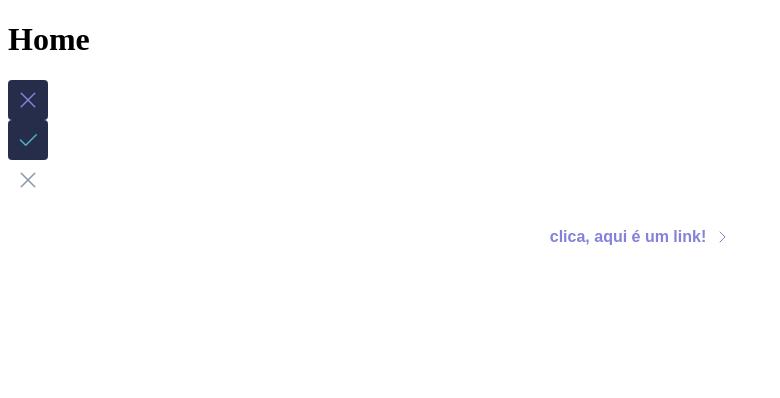
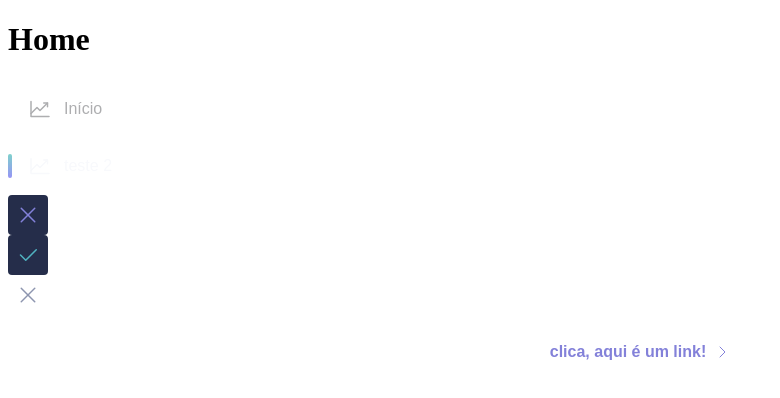
Before and after one commit to mateusrc-dev/bookwise, a Next.js app: page /home in a window 1280 px wide. Shown: the top 398 px of the page, without its empty margins (0-780 px from the left). Built offline with nearby package versions, Linux system fonts and the light colour scheme.

Commit message:
create component Navigation

```diff
--- /dev/null
+++ b/src/components/Navigation/index.tsx
@@ -0,0 +1,25 @@
+import { Div, NavigationContainer } from "./styles";
+import { ChartLineUp } from "phosphor-react";
+
+type NavigationProps = {
+  title: string;
+  selected?: boolean;
+};
+
+export default function Navigation({
+  title,
+  selected = false,
+}: NavigationProps) {
+  return (
+    <NavigationContainer
+      css={{
+        "--selected": selected === true ? "brightness(1)" : "brightness(0.7)",
+      }}
+      href=""
+    >
+      {selected === true && <Div />}
+      <ChartLineUp size={24} color="#F8F9FC" />
+      <p>{title}</p>
+    </NavigationContainer>
+  );
+}
--- /dev/null
+++ b/src/components/Navigation/styles.ts
@@ -0,0 +1,37 @@
+import { styled } from "@/styles";
+import Link from "next/link";
+
+interface Props {
+  variant: boolean;
+}
+
+export const NavigationContainer = styled(Link, {
+  position: "relative",
+  display: "flex",
+  flexDirection: "row",
+  gap: "$3",
+  alignItems: "center",
+  padding: "0 $5",
+  justifyContent: "flex-start",
+  textDecoration: "none",
+  filter: "var(--selected)",
+  p: {
+    color: "$gray100",
+    fontFamily: "$default",
+    fontWeight: "$regular",
+    fontSize: "$md",
+    lineHeight: "$base",
+  },
+  "&:hover": {
+    filter: "brightness(1)",
+  },
+});
+
+export const Div = styled("div", {
+  position: "absolute",
+  left: 0,
+  minWidth: "4px",
+  backgroundImage: "$gradient-vertical",
+  height: "1.5rem",
+  borderRadius: "99999999px",
+});
--- a/src/pages/home.tsx
+++ b/src/pages/home.tsx
@@ -1,10 +1,13 @@
 import Close from "@/components/Close";
 import Link from "@/components/Link";
+import Navigation from "@/components/Navigation";
 
 export default function Home() {
   return (
     <>
       <h1>Home</h1>
+      <Navigation title="Início" />
+      <Navigation title="teste 2" selected={true}  />
       <Close />
       <Close icon="checked" />
       <Close withBackground={false} />
```
